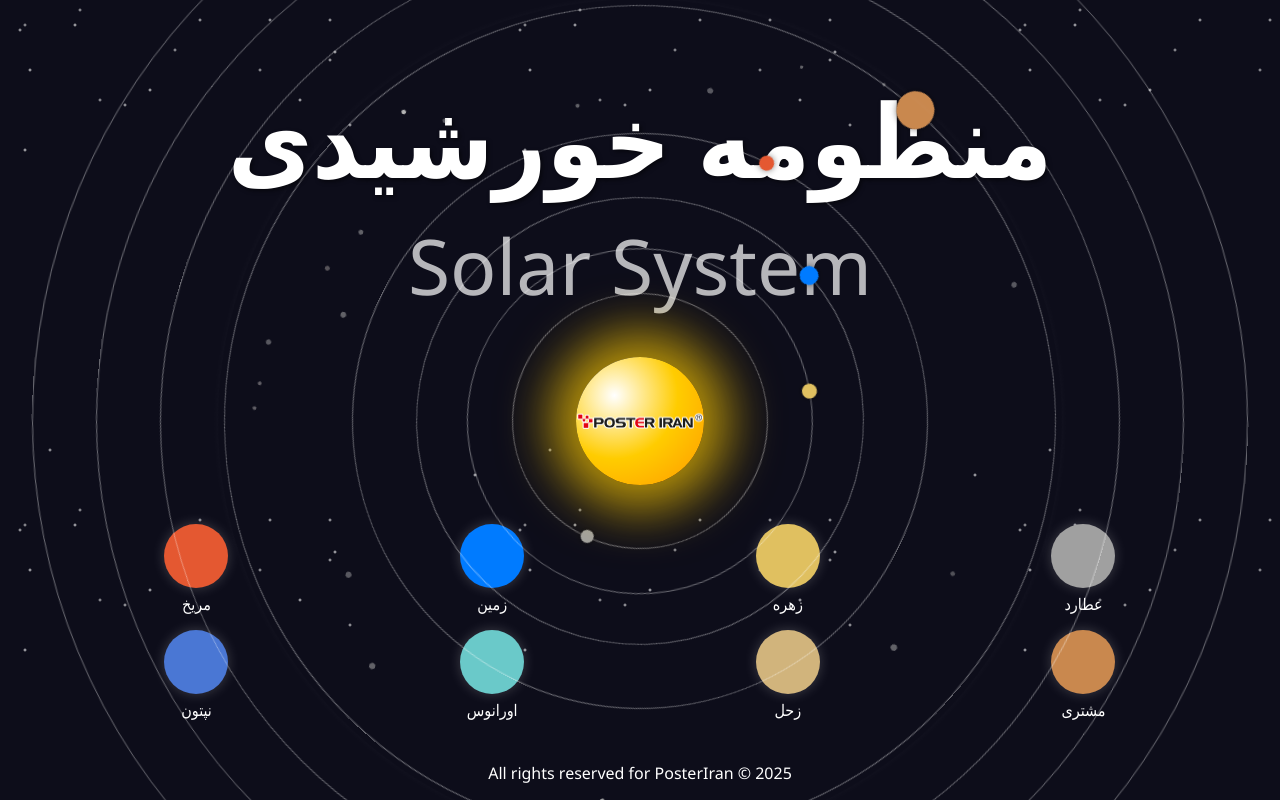
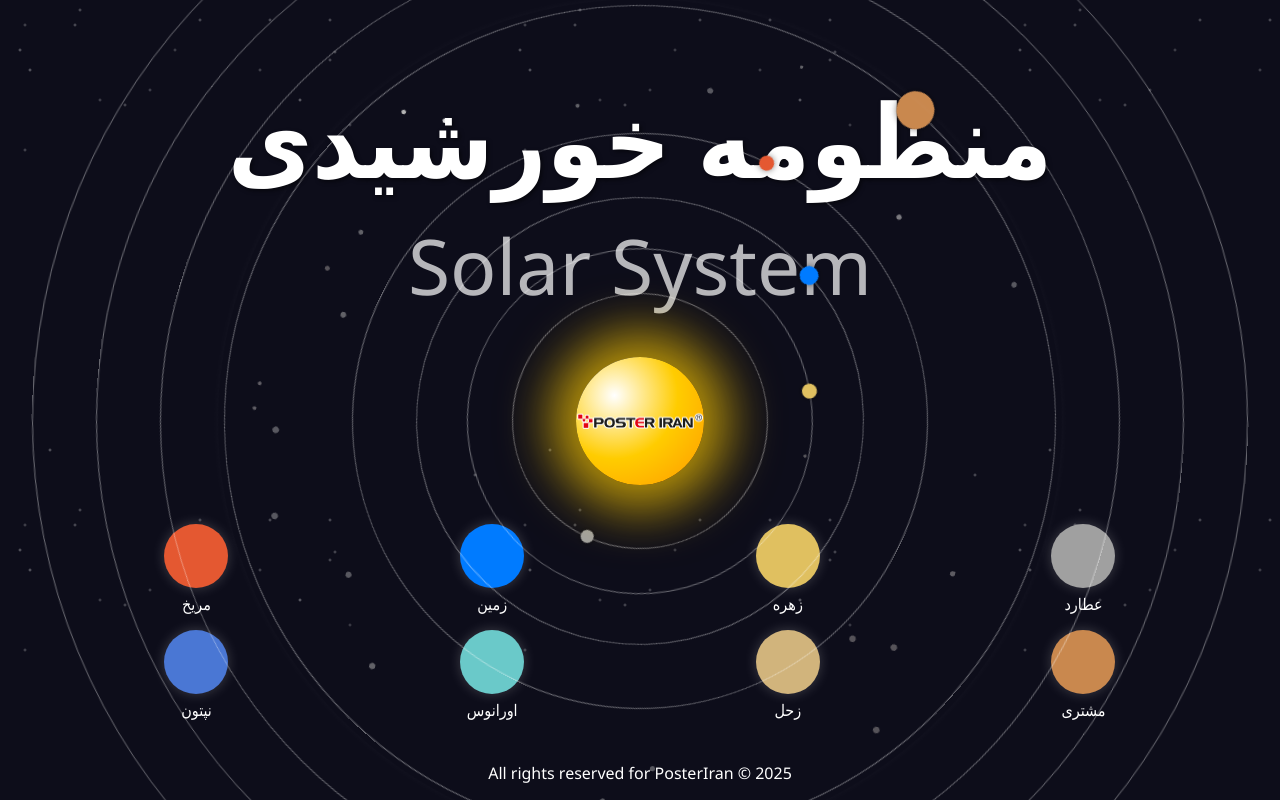
Before and after one commit to PosterIran/solar-system, a plain HTML site: page index.html in a window 1280 px wide. Drawn offline with Linux system fonts and the light colour scheme.

Commit message:
Update style.css

```diff
--- a/style.css
+++ b/style.css
@@ -162,12 +162,17 @@ h1 {
         radial-gradient(circle at 20% 75%, rgba(200, 200, 200, 0.4) 0.21vw, transparent 0.26vw),
         radial-gradient(circle at 90% 25%, rgba(200, 200, 200, 0.4) 0.19vw, transparent 0.24vw),
         radial-gradient(circle at 10% 40%, rgba(147, 142, 142, 0.54) 0.16vw, transparent 0.21vw),
-        radial-gradient(circle at 85% 70%, rgba(180, 180, 180, 0.5) 0.23vw, transparent 0.28vw),
-        radial-gradient(circle at 55% 95%, rgba(180, 180, 180, 1) 0.17vw, transparent 0.22vw),
-        radial-gradient(circle at 90% 60%, rgba(157, 157, 157, 0.47) 0.15vw, transparent 0.2vw),
-        radial-gradient(circle at 5% 50%, rgba(200, 200, 200, 0.4) 0.18vw, transparent 0.23vw),
-        radial-gradient(circle at 70% 5%, rgba(180, 180, 180, 0.5) 0.1vw, transparent 0.15vw),
-        radial-gradient(circle at 20% 20%, rgba(200, 200, 200, 0.4) 0.16vw, transparent 0.21vw);
+        radial-gradient(circle at 85% 70%, rgba(147, 142, 142, 0.54) 0.23vw, transparent 0.28vw),
+        radial-gradient(circle at 80% 70%, rgba(147, 142, 142, 0.54) 0.23vw, transparent 0.28vw),
+        radial-gradient(circle at 85% 80%, rgba(147, 142, 142, 0.54) 0.23vw, transparent 0.28vw),
+        radial-gradient(circle at 8% 60%, rgba(200, 200, 200, 0.4) 0.23vw, transparent 0.28vw),
+        radial-gradient(circle at 10% 70%, rgba(200, 200, 200, 0.4) 0.23vw, transparent 0.28vw),
+        radial-gradient(circle at 55% 95%, rgba(200, 200, 200, 0.4) 0.21vw, transparent 0.22vw),
+        radial-gradient(circle at 60% 90%, rgba(200, 200, 200, 0.4) 0.21vw, transparent 0.22vw),
+        radial-gradient(circle at 90% 60%, rgba(185, 181, 181, 0.46) 0.21vw, transparent 0.2vw),
+        radial-gradient(circle at 75% 20%, rgba(198, 196, 196, 0.59) 0.18vw, transparent 0.23vw),
+        radial-gradient(circle at 70% 50%, rgba(154, 151, 151, 0.54) 0.1vw, transparent 0.15vw),
+        radial-gradient(circle at 20% 20%, rgba(255, 255, 255, 0.87) 0.16vw, transparent 0.21vw);
 
     background-size: 100% 100%;
     background-clip: border-box;
@@ -326,26 +331,26 @@ h1 {
     height: 100%;
     z-index: -1;
     background:
-        radial-gradient(2px 2px at 20px 30px, #eee, rgba(0,0,0,0)),
-        radial-gradient(2px 2px at 30px 70px, #fff, rgba(0,0,0,0)),
-        radial-gradient(2px 2px at 80px 10px, #ddd, rgba(0,0,0,0)),
-        radial-gradient(2px 2px at 150px 90px, #fff, rgba(0,0,0,0)),
-        radial-gradient(2px 2px at 330px 20px, #eee, rgba(0,0,0,0)),
-        radial-gradient(2px 2px at 200px 20px, #eee, rgba(0,0,0,0)),
-        radial-gradient(2px 2px at 260px 70px, #DDD, rgba(0,0,0,0)),
-        radial-gradient(2px 2px at 270px 20px, #eee, rgba(0,0,0,0)),
-        radial-gradient(2px 2px at 330px 60px, #eee, rgba(0,0,0,0)),
-        radial-gradient(2px 2px at 335px 52px, #fff, rgba(0,0,0,0)),
-        radial-gradient(2px 2px at 60% 20%, #fff, rgba(0,0,0,0)),
-        radial-gradient(2px 2px at 10% 90%, #eee, rgba(0,0,0,0)),
-        radial-gradient(2px 2px at 20% 20%, #ddd, rgba(0,0,0,0)),
-        radial-gradient(2px 2px at 5% 30%, #fff, rgba(0,0,0,0)),
-        radial-gradient(2px 2px at 70% 25%, #eee, rgba(0,0,0,0)),
-        radial-gradient(2px 2px at 35% 10%, #ddd, rgba(0,0,0,0)),
-        radial-gradient(2px 2px at 15% 5%, #fff, rgba(0,0,0,0)),
-        radial-gradient(2px 2px at 25% 21%, #eee, rgba(0,0,0,0)),
-        radial-gradient(2px 2px at 5% 5%, #ddd, rgba(0,0,0,0)),
-        radial-gradient(2px 2px at 95% 95%, #fff, rgba(0,0,0,0));
+        radial-gradient(2px 2px at 20px 50px, #EEEEEE82, rgba(0,0,0,0)),
+        radial-gradient(2px 2px at 30px 70px, #FFFFFF7D, rgba(0,0,0,0)),
+        radial-gradient(2px 2px at 80px 10px, #DDDDDD78, rgba(0,0,0,0)),
+        radial-gradient(2px 2px at 150px 90px, #FFFFFF57, rgba(0,0,0,0)),
+        radial-gradient(2px 2px at 330px 20px, #EEEEEE73, rgba(0,0,0,0)),
+        radial-gradient(2px 2px at 200px 20px, #EEEEEE70, rgba(0,0,0,0)),
+        radial-gradient(2px 2px at 260px 70px, #DDDDDD69, rgba(0,0,0,0)),
+        radial-gradient(2px 2px at 270px 20px, #EEEEEE73, rgba(0,0,0,0)),
+        radial-gradient(2px 2px at 330px 60px, #EEEEEE6E, rgba(0,0,0,0)),
+        radial-gradient(2px 2px at 335px 52px, #FFFFFF63, rgba(0,0,0,0)),
+        radial-gradient(2px 2px at 60% 20%, #FFFFFF87, rgba(0,0,0,0)),
+        radial-gradient(2px 2px at 10% 90%, #EEEEEE80, rgba(0,0,0,0)),
+        radial-gradient(2px 2px at 20% 20%, #DDDDDD66, rgba(0,0,0,0)),
+        radial-gradient(2px 2px at 5% 30%, #FFFFFF5E, rgba(0,0,0,0)),
+        radial-gradient(2px 2px at 70% 25%, #EEEEEE57, rgba(0,0,0,0)),
+        radial-gradient(2px 2px at 35% 10%, #DDDDDD63, rgba(0,0,0,0)),
+        radial-gradient(2px 2px at 15% 5%, #FFFFFF6B, rgba(0,0,0,0)),
+        radial-gradient(2px 2px at 25% 21%, #EEEEEE6B, rgba(0,0,0,0)),
+        radial-gradient(2px 2px at 5% 5%, #DDDDDD6B, rgba(0,0,0,0)),
+        radial-gradient(2px 2px at 95% 95%, #FFFFFF69, rgba(0,0,0,0));
     background-size: 500px 500px;
     animation: stars-flicker 20s infinite;
 }
```
